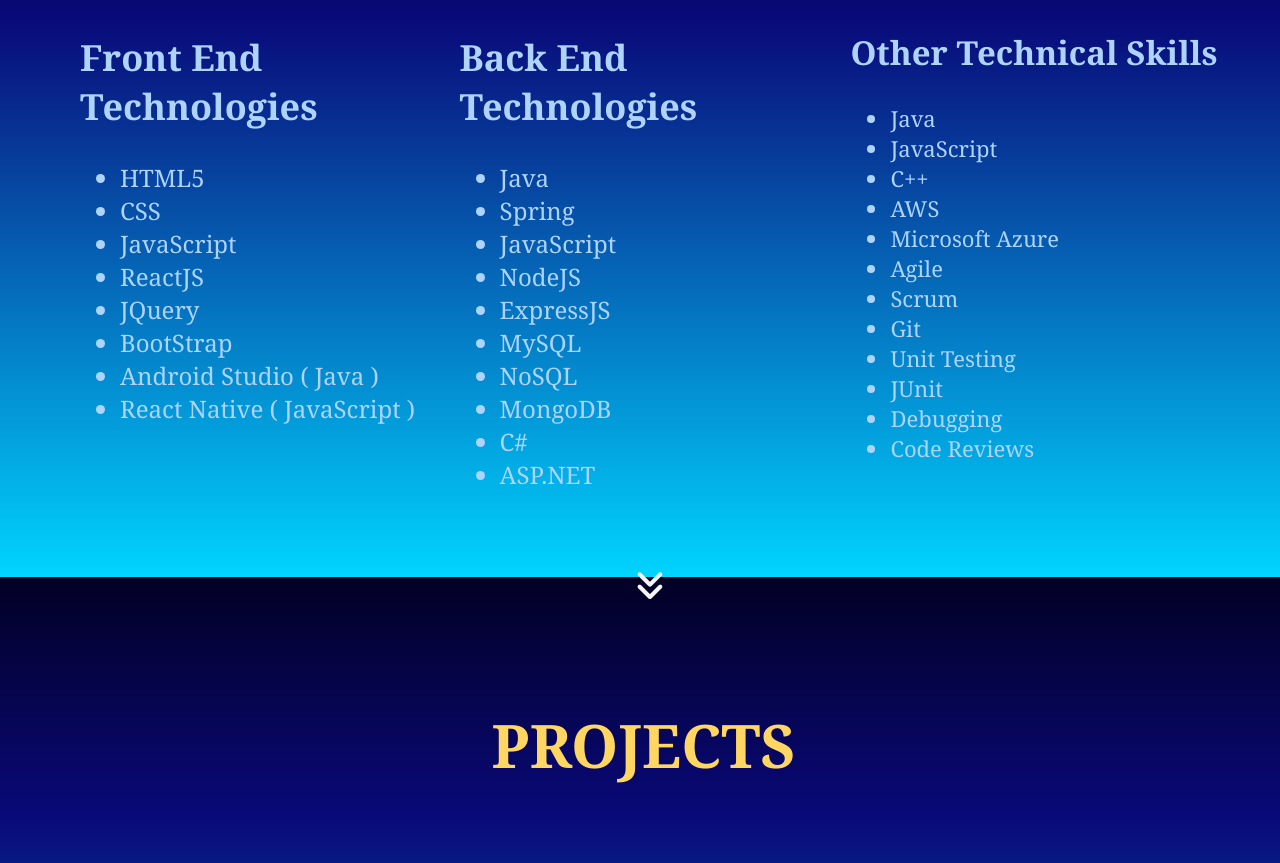
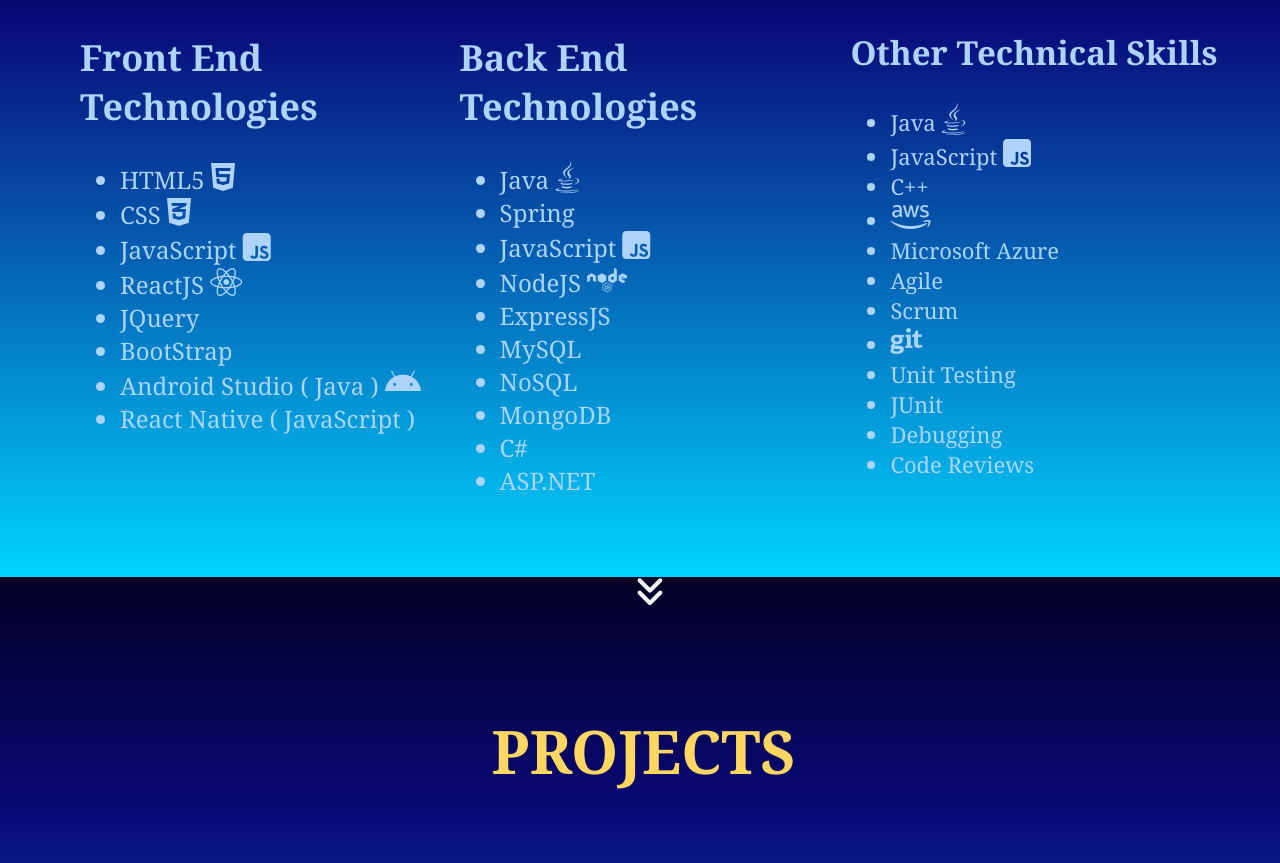
Before and after one commit to imokei/kevinportfolio, a plain HTML site: page index.html in a window 1280 px wide. Shown: the part 1023-1886 px from the top of the page. Drawn offline with nearby package versions, Linux system fonts and the light colour scheme.

Commit message:
added some icons to skils section

```diff
--- a/index.html
+++ b/index.html
@@ -108,14 +108,15 @@
         <div class="front-end">
             <h1>Front End Technologies</h1>
             <ul>
-                <li>HTML5</li>
-                <li>CSS</li>
-                <li>JavaScript</li>
-                <li>ReactJS</li>
+                <li>HTML5 <i class="fab fa-html5"></i></li>
+                <li>CSS <i class="fab fa-css3-alt"></i></li>
+                <li>JavaScript <i class="fab fa-js-square"></i>
+                </li>
+                <li>ReactJS <i class="fab fa-react"></i></li>
                 <li>JQuery</li>
                 <li>BootStrap</li>
 
-                <li>Android Studio ( Java ) </li>
+                <li>Android Studio ( Java ) <i class="fab fa-android"></i></li>
                 <li>React Native ( JavaScript ) </li>
             </ul>
 
@@ -123,10 +124,14 @@
         <div class="back-end">
             <h1>Back End Technologies</h1>
             <ul>
-                <li>Java</li>
+                <li>Java <i class="fab fa-java"></i>
+
+                </li>
                 <li>Spring</li>
-                <li>JavaScript</li>
-                <li>NodeJS</li>
+                <li>JavaScript <i class="fab fa-js-square"></i>
+
+                </li>
+                <li>NodeJS <i class="fab fa-node"></i></li>
                 <li>ExpressJS</li>
                 <li>MySQL</li>
                 <li>NoSQL</li>
@@ -138,14 +143,18 @@
         <div class="otherTechnicalSkills">
             <h1>Other Technical Skills</h1>
             <ul>
-                <li>Java</li>
-                <li>JavaScript</li>
+                <li>Java <i class="fab fa-java"></i>
+
+                </li>
+                <li>JavaScript <i class="fab fa-js-square"></i>
+
+                </li>
                 <li>C++</li>
-                <li>AWS</li>
+                <li><i class="fab fa-aws"></i></li>
                 <li>Microsoft Azure</li>
                 <li>Agile</li>
                 <li>Scrum</li>
-                <li>Git</li>
+                <li><i class="fab fa-git"></i></li>
                 <li>Unit Testing</li>
                 <li>JUnit</li>
                 <li>Debugging</li>
```
